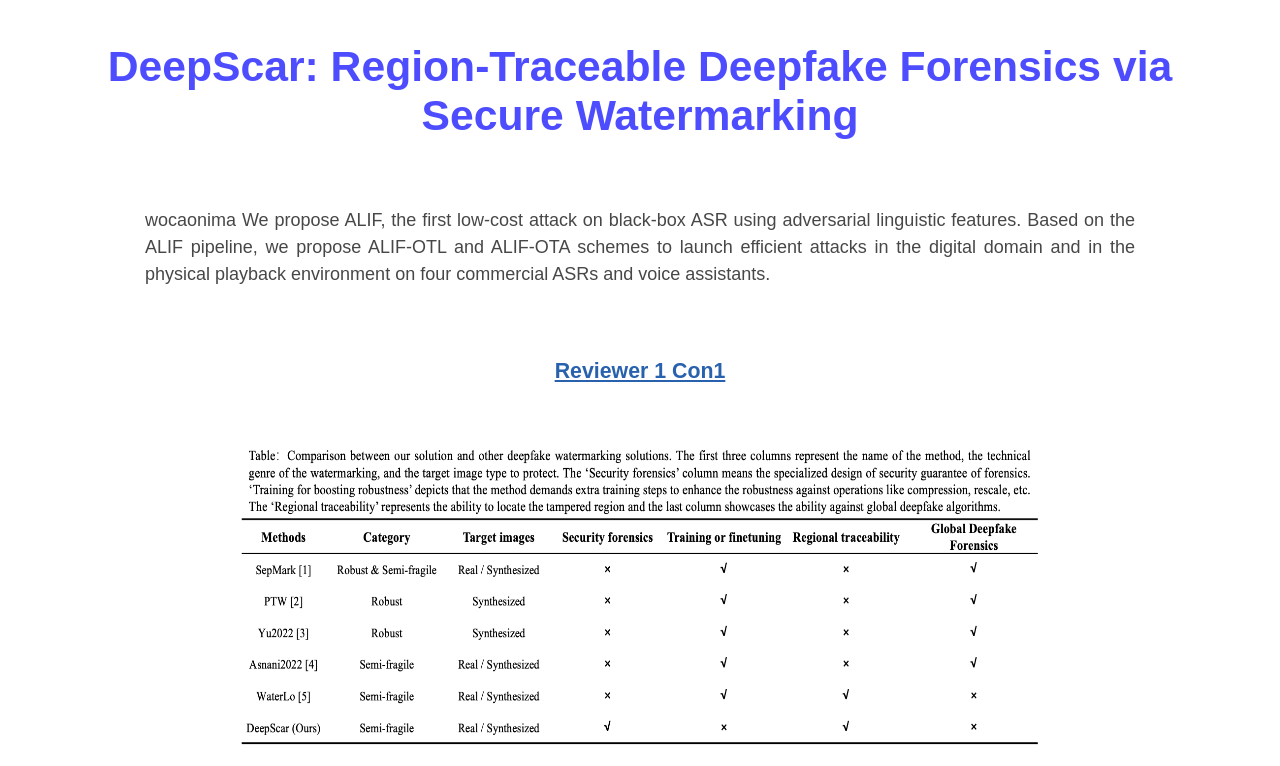
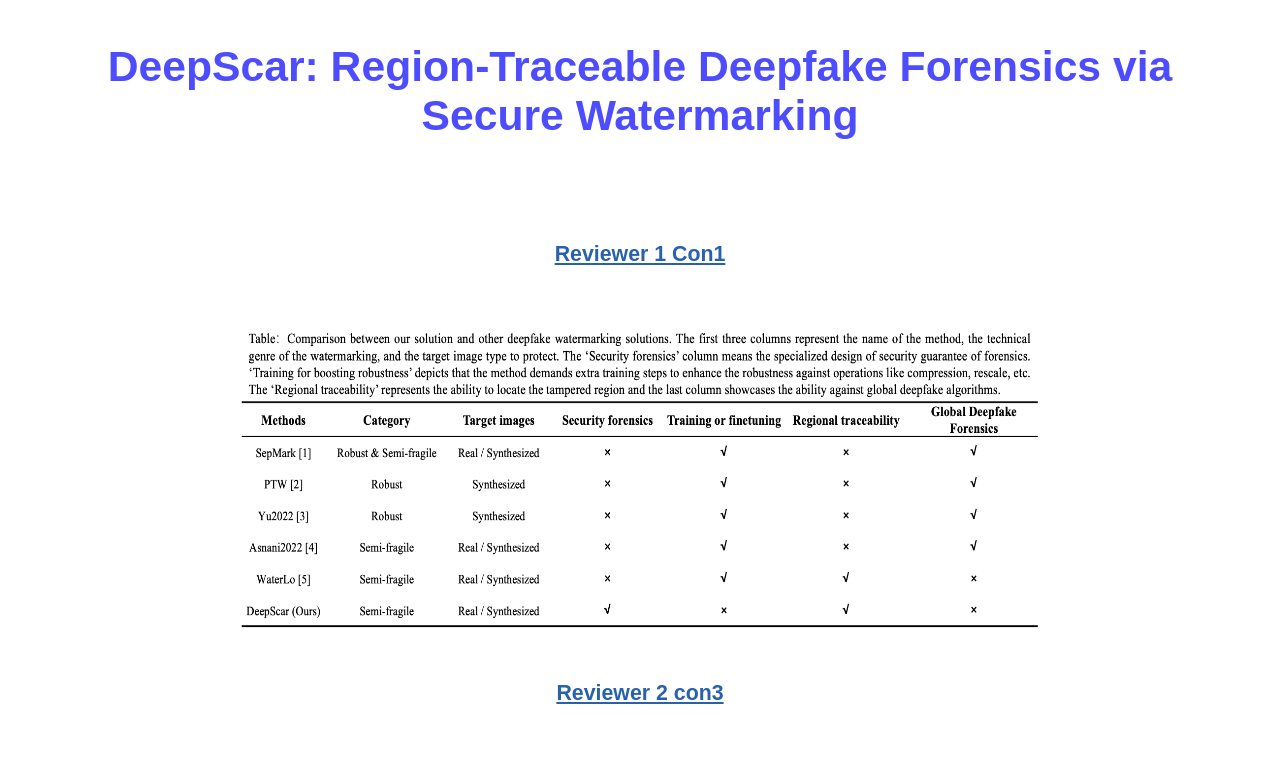
Before and after one commit to DeepScar/DeepScar.github.io, a plain HTML site: page index.html in a window 1280 px wide. Shown: the top 766 px of the page. Drawn offline with nearby package versions, Linux system fonts and the light colour scheme.

Commit message:
Update index.html

```diff
--- a/index.html
+++ b/index.html
@@ -19,11 +19,11 @@
 
 				<h1>DeepScar: Region-Traceable Deepfake Forensics via Secure Watermarking</h1>
 				<div class ="boxed">
-					<p> wocaonima We propose ALIF, the first low-cost attack on black-box ASR using adversarial linguistic features.
+					<!-- <p> wocaonima We propose ALIF, the first low-cost attack on black-box ASR using adversarial linguistic features.
                         Based on the ALIF pipeline, we propose ALIF-OTL and
                         ALIF-OTA schemes to launch efficient attacks in the digital domain and in
                         the physical playback environment on four commercial ASRs and voice assistants.
-					</p>
+					</p> -->
 				</div>
     </body>
 
```
